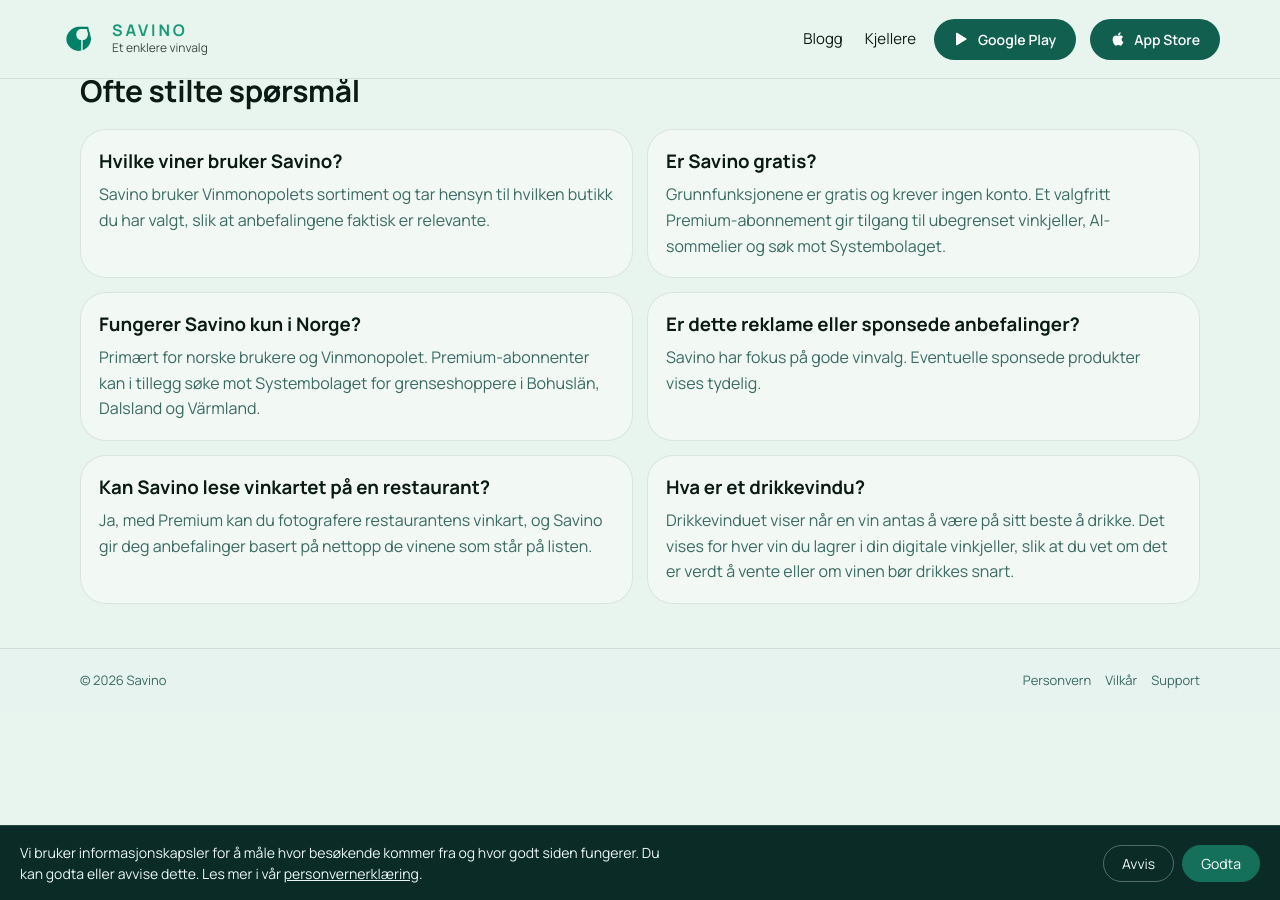
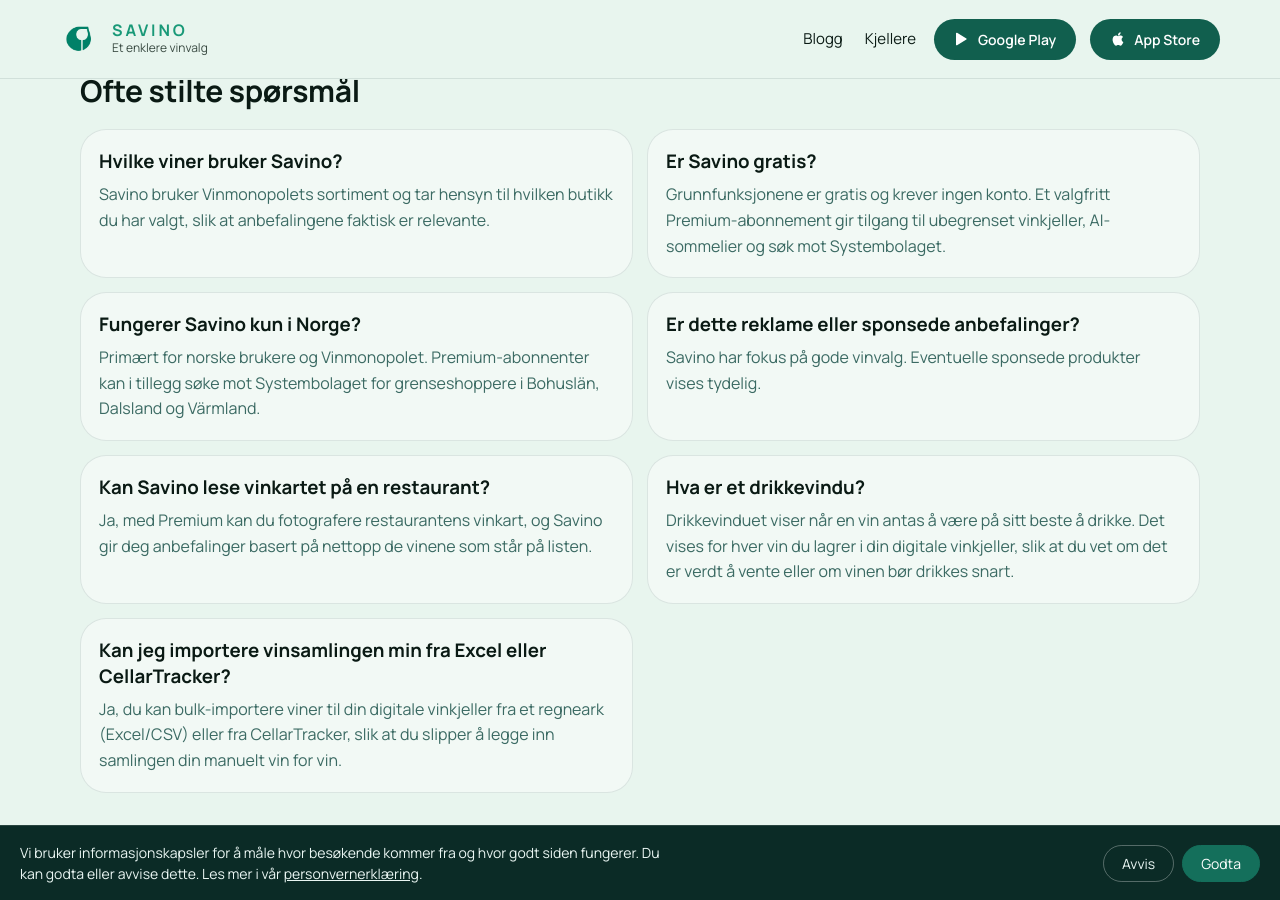
Before and after one commit to timkirstein/savino-support, a Jekyll site: the page built from index.html, in a window 1280 px wide and 900 px high, scrolled down 3009 px. Built offline with Jekyll 4.4.1, drawn with Linux system fonts in a browser that asks for light colours.

Commit message:
SEO: legg til bulk-import (Excel/CellarTracker) som forbrukerfunksjon
Bulk-import til digital vinkjeller er en B2C-funksjon (ikke B2B-adminverktøyet,
som er separat og ikke lansert). Legg til FAQ på startsiden og i FAQPage
JSON-LD, samt i llms.txt.

```diff
--- a/index.html
+++ b/index.html
@@ -136,6 +136,14 @@
             "acceptedAnswer": {
               "@type": "Answer",
               "text": "Drikkevinduet viser når en vin antas å være på sitt beste å drikke. Det vises for hver vin du lagrer i din digitale vinkjeller, slik at du vet om det er verdt å vente eller om vinen bør drikkes snart."
+            }
+          },
+          {
+            "@type": "Question",
+            "name": "Kan jeg importere vinsamlingen min fra Excel eller CellarTracker?",
+            "acceptedAnswer": {
+              "@type": "Answer",
+              "text": "Ja, du kan bulk-importere viner til din digitale vinkjeller fra et regneark (Excel/CSV) eller fra CellarTracker, slik at du slipper å legge inn samlingen din manuelt vin for vin."
             }
           }
         ]
@@ -454,6 +462,15 @@
                 vinen bør drikkes snart.
               </p>
             </div>
+
+            <div class="card">
+              <h3>Kan jeg importere vinsamlingen min fra Excel eller CellarTracker?</h3>
+              <p>
+                Ja, du kan bulk-importere viner til din digitale vinkjeller fra
+                et regneark (Excel/CSV) eller fra CellarTracker, slik at du
+                slipper å legge inn samlingen din manuelt vin for vin.
+              </p>
+            </div>
           </div>
         </div>
       </section>
--- a/llms.txt
+++ b/llms.txt
@@ -7,7 +7,7 @@ Savino er et forbrukerprodukt for iOS og Android. Kjernefunksjonene er gratis og
 ## Funksjoner
 
 - **Vinmatch til mat**: brukeren beskriver en rett og får konkrete viner fra Vinmonopolets sortiment, med match-score og forklaring på hvorfor vinen passer.
-- **Digital vinkjeller**: lagre viner man eier eller har smakt. Gratis opp til 10 viner, ubegrenset med Premium. Hver vin viser smaksprofil og drikkevindu (anbefalt tidsrom for når vinen bør drikkes for å være på sitt beste).
+- **Digital vinkjeller**: lagre viner man eier eller har smakt. Gratis opp til 10 viner, ubegrenset med Premium. Hver vin viser smaksprofil og drikkevindu (anbefalt tidsrom for når vinen bør drikkes for å være på sitt beste). Vinsamlinger kan bulk-importeres fra regneark (Excel/CSV) eller fra CellarTracker.
 - **AI-sommelier (Premium)**: chat med en AI-sommelier som kjenner brukerens vinkjeller, for hjelp med meny, anledning og sansebeskrivelser.
 - **Skann vinkart på restaurant (Premium)**: fotografer en restaurants vinkart/vinliste, og få vinanbefalinger basert på nettopp de vinene restauranten faktisk har.
 - **Systembolaget-søk (Premium)**: for grenseshoppere, søk mot 14 svenske butikker i Bohuslän, Dalsland og Värmland.
```
